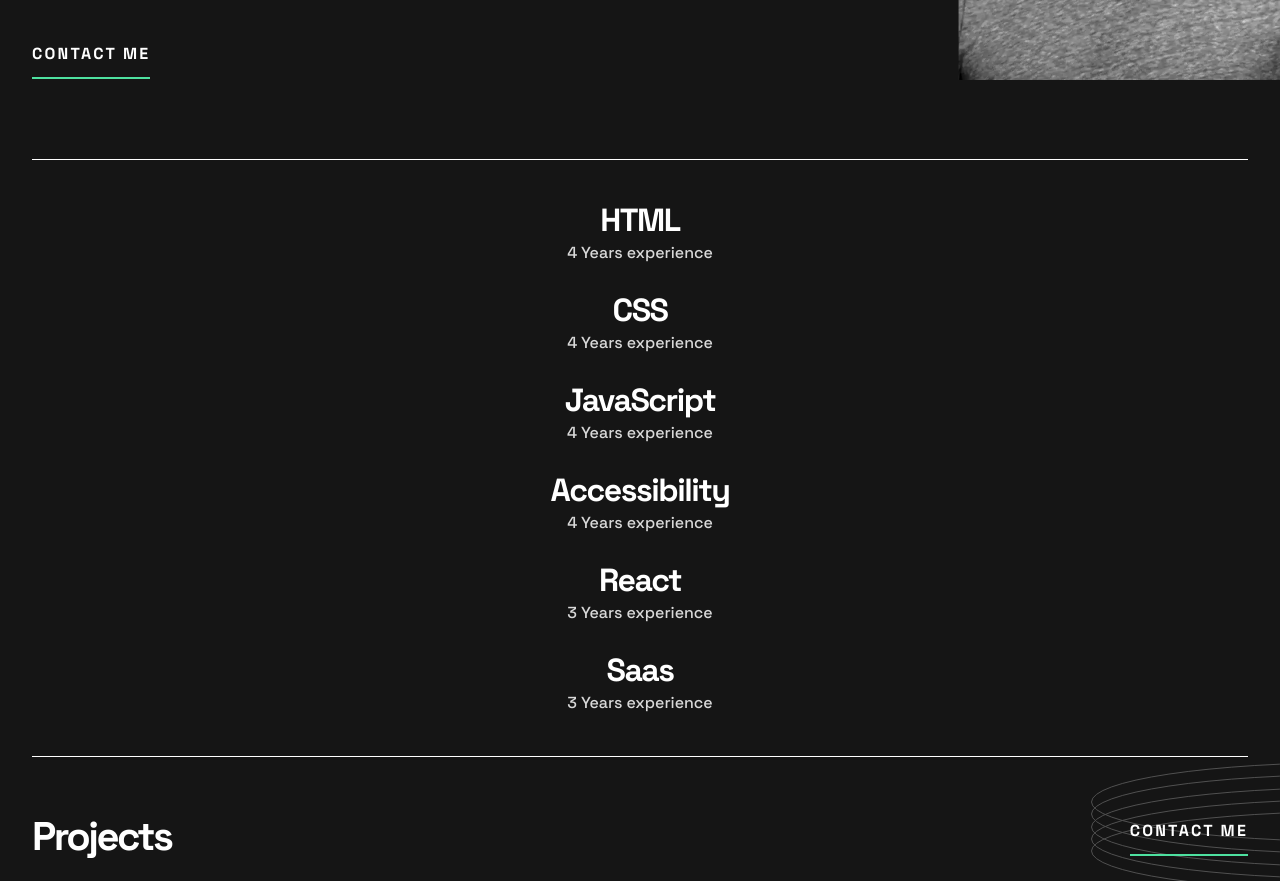
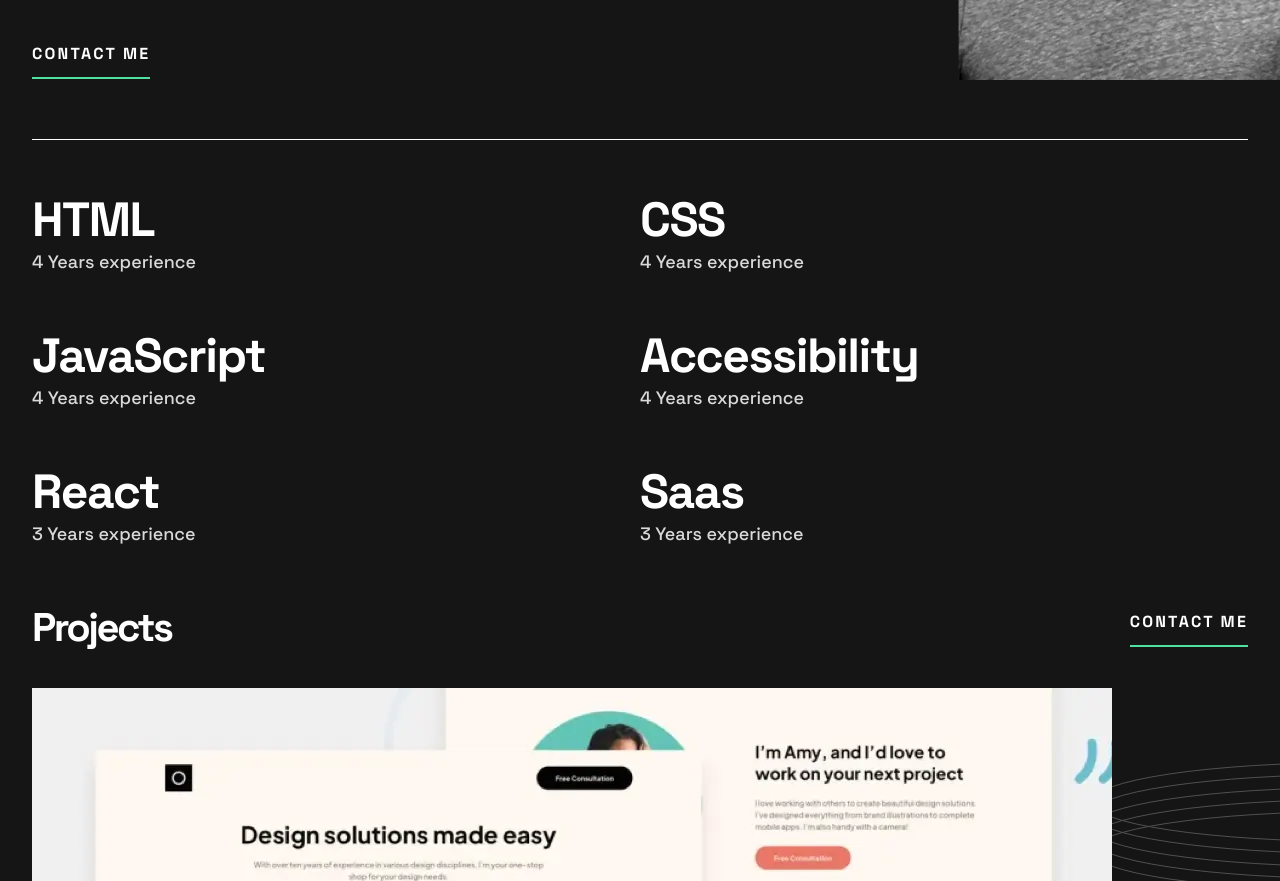
Before and after one commit to Andrej044/sp-developer-portfolio, a plain HTML site: page index.html in a window 1280 px wide. Shown: the part 520-1401 px from the top of the page. Drawn offline with Linux system fonts and the light colour scheme.

Commit message:
add styles for tablet for skills section && transition effect for all elements

```diff
--- a/styles.css
+++ b/styles.css
@@ -2,6 +2,7 @@
   padding:0;
   margin: 0;
   box-sizing: border-box;
+  transition: 0.5s linear;
 }
 
 :root{
@@ -215,6 +216,7 @@ a:hover, a:active, a:focus, button:hover, button:focus {
     background-position: center;
     background-size: contain;
     z-index: 1;
+    transition: 1s cubic-bezier(0.39, 0.575, 0.565, 1);
   }
 
   /* end */
@@ -232,20 +234,20 @@ a:hover, a:active, a:focus, button:hover, button:focus {
     flex-direction: column;
     align-items: center;
     justify-content: center;
+    text-align: center;
+
+  }
+  .skills__item:not(.skills__item:first-child){
+    margin-top: 2.4rem;
   }
   .skills__item h3{
-    text-align: center;
     font-size: 3.2rem;
     line-height: 4rem;
     font-weight: bold;
   }
   .skills__item p {
-    text-align: center;
     line-height: 2.6rem;
     color: var(--light-gray);
-  }
-  .skills__item:not(.skills__item:first-child){
-    margin-top: 2.4rem;
   }
   /* end */
 
@@ -479,4 +481,30 @@ a:hover, a:active, a:focus, button:hover, button:focus {
       background-size: cover;
       z-index: -1;
     }
+    /* end */
+
+    /* section skills */
+    .skills{
+      margin-top: 6rem;
+      padding: 0;
+      border-bottom: none;
+    }
+    .skills__list{
+      display: grid;
+      grid-template-columns: repeat(2, 1fr);
+      justify-items: start;
+      text-align: left;
+    }
+    .skills__item:not(.skills__item:first-child), .skills__item:first-child{
+      margin-top: 5.2rem;
+    }
+    .skills__item h3{
+      font-size: 4.8rem;
+      line-height: 5.6rem;
+      letter-spacing: -1.5px;
+    }
+    .skills__item p {
+      font-size: 1.8rem;
+      line-height: 2.8rem;
+    }
 }
```
